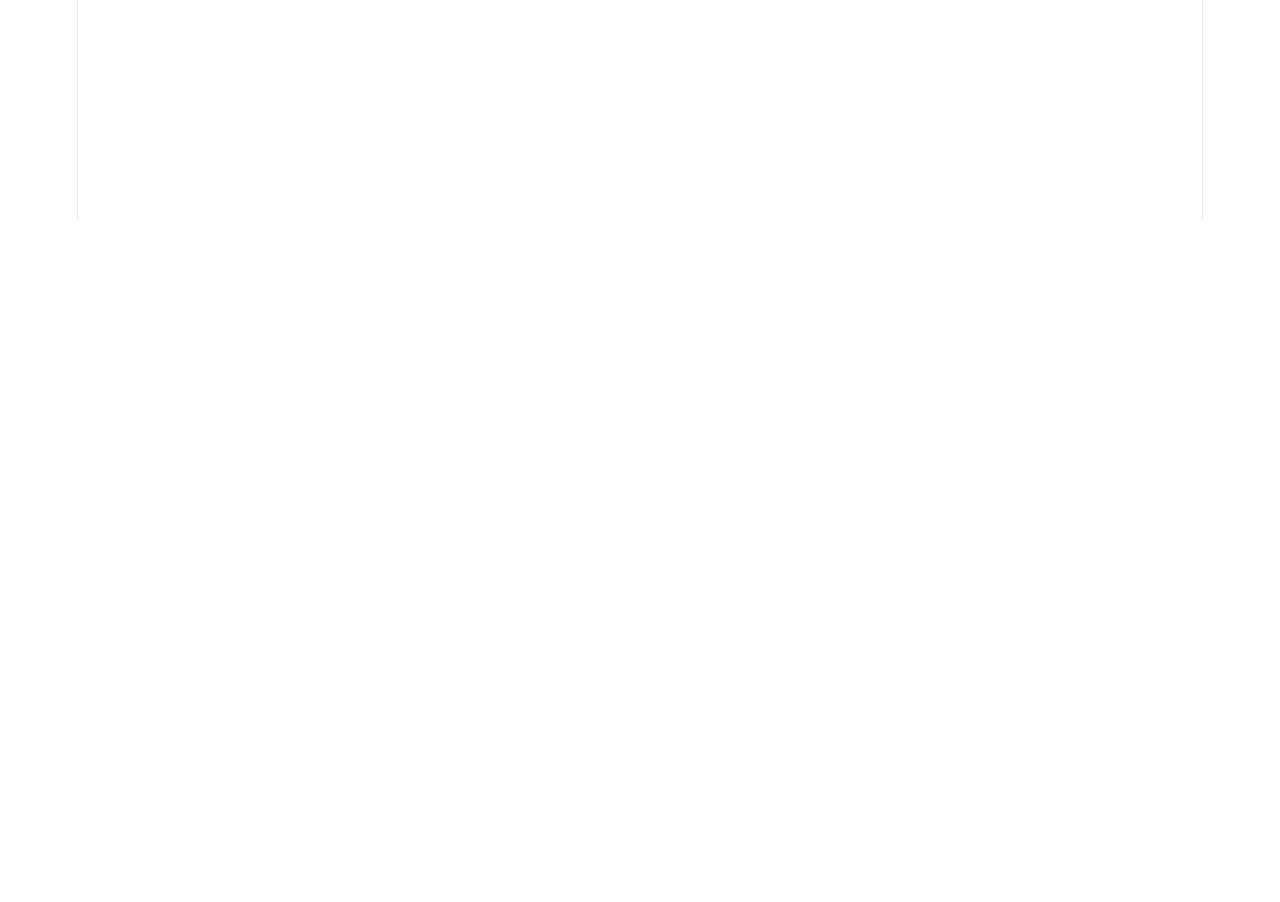
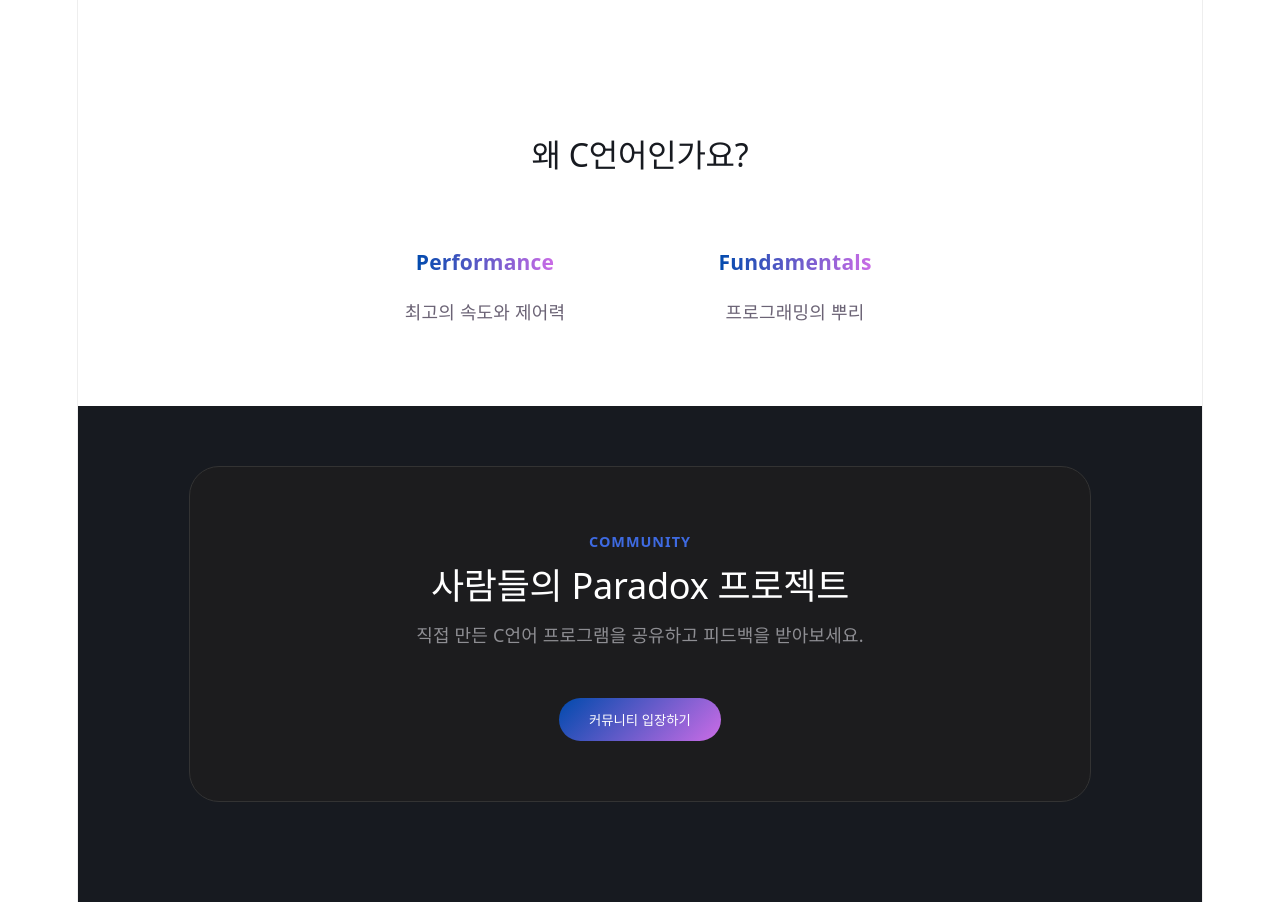
Before and after one commit to dummy1027/nine-tailed-fox, a React (Vite) app: page / in a window 1280 px wide. Shown: the part 580-1482 px from the top of the page. Before the commit the page ends 800 px from the top, so only its background shows below. Built offline with nearby package versions, Linux system fonts and the light colour scheme; no server answers.

Commit message:
커뮤니티 카드 부활

```diff
--- a/src/App.jsx
+++ b/src/App.jsx
@@ -37,24 +37,25 @@ const Minesweeper = () => {
 };
 
 // --- 1. 메인 페이지 컴포넌트 (레이아웃 대공사) ---
-// --- 파트 2: 메인 페이지 (Home) ---
+// --- 파트 2: 메인 페이지 (Home - 커뮤니티 카드 포함 버전) ---
 const Home = ({ message }) => {
   const navigate = useNavigate();
 
   return (
     <div className="container" style={{ position: 'relative' }}>
+      {/* 1. 히어로 섹션 (지뢰찾기 + Paradox) */}
       <section className="hero-section" style={{
         display: 'flex',
         flexDirection: 'column',
         alignItems: 'center',
         padding: '100px 0',
-        position: 'relative' // 지뢰찾기가 얘를 기준으로 왼쪽으로 가요!
+        position: 'relative'
       }}>
 
-        {/* 지뢰찾기 소환! 왼쪽 밖으로 나갑니다 */}
+        {/* 지뢰찾기는 사용자님이 찍어주신 왼쪽 빈 공간에! */}
         <Minesweeper />
 
-        {/* 주인공 Paradox 등장 */}
+        {/* 중앙 Paradox 텍스트 영역 */}
         <div className="hero-content" style={{ textAlign: 'center', zIndex: 5 }}>
           <h1 className="text-gradient" style={{fontSize: '80px', marginBottom: '15px', fontWeight: '800'}}>
             Paradox
@@ -69,10 +70,36 @@ const Home = ({ message }) => {
         </div>
       </section>
 
-      {/* 특징 및 커뮤니티 섹션 (아래쪽은 예전이랑 똑같아요!) */}
+      {/* 2. 특징 섹션 (간단 설명) */}
+      <section style={{padding: '80px 40px', backgroundColor: '#ffffff', textAlign: 'center'}}>
+        <h2 style={{fontSize: '32px', marginBottom: '50px'}}>왜 C언어인가요?</h2>
+        <div style={{display: 'flex', justifyContent: 'center', gap: '60px'}}>
+          <div style={{width: '250px'}}><h3 className="text-gradient">Performance</h3><p>최고의 속도와 제어력</p></div>
+          <div style={{width: '250px'}}><h3 className="text-gradient">Fundamentals</h3><p>프로그래밍의 뿌리</p></div>
+        </div>
+      </section>
+
+      {/* 3. ★ 다시 돌아온 커뮤니티 바로가기 ★ */}
+      <section className="community-section" style={{ paddingBottom: '100px' }}>
+        <div
+          className="community-card"
+          onClick={() => navigate('/community')}
+          style={{ cursor: 'pointer', margin: '0 auto', maxWidth: '900px' }}
+        >
+          <div className="community-content" style={{ padding: '60px', textAlign: 'center' }}>
+            <span className="tag" style={{ color: 'var(--tesla-blue)', fontWeight: 'bold' }}>COMMUNITY</span>
+            <h2 style={{ fontSize: '36px', marginTop: '10px' }}>사람들의 Paradox 프로젝트</h2>
+            <p style={{ color: '#8e8e93', marginTop: '15px', fontSize: '18px' }}>
+              직접 만든 C언어 프로그램을 공유하고 피드백을 받아보세요.
+            </p>
+            <button className="paradox-button" style={{ marginTop: '30px' }}>커뮤니티 입장하기</button>
+          </div>
+        </div>
+      </section>
     </div>
   );
 };
+
 // --- 2. C언어 기초 페이지 (새로 추가) ---
 const Basics = () => {
   return (
```
